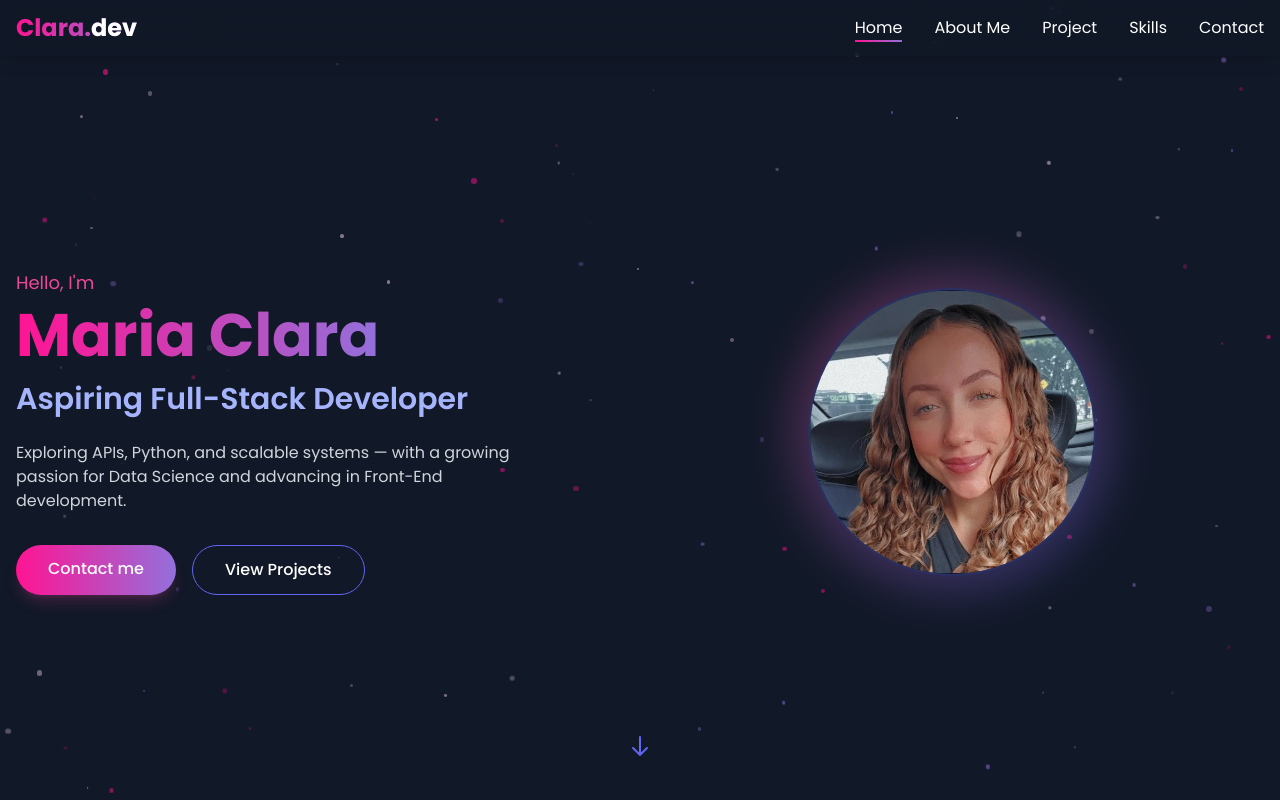
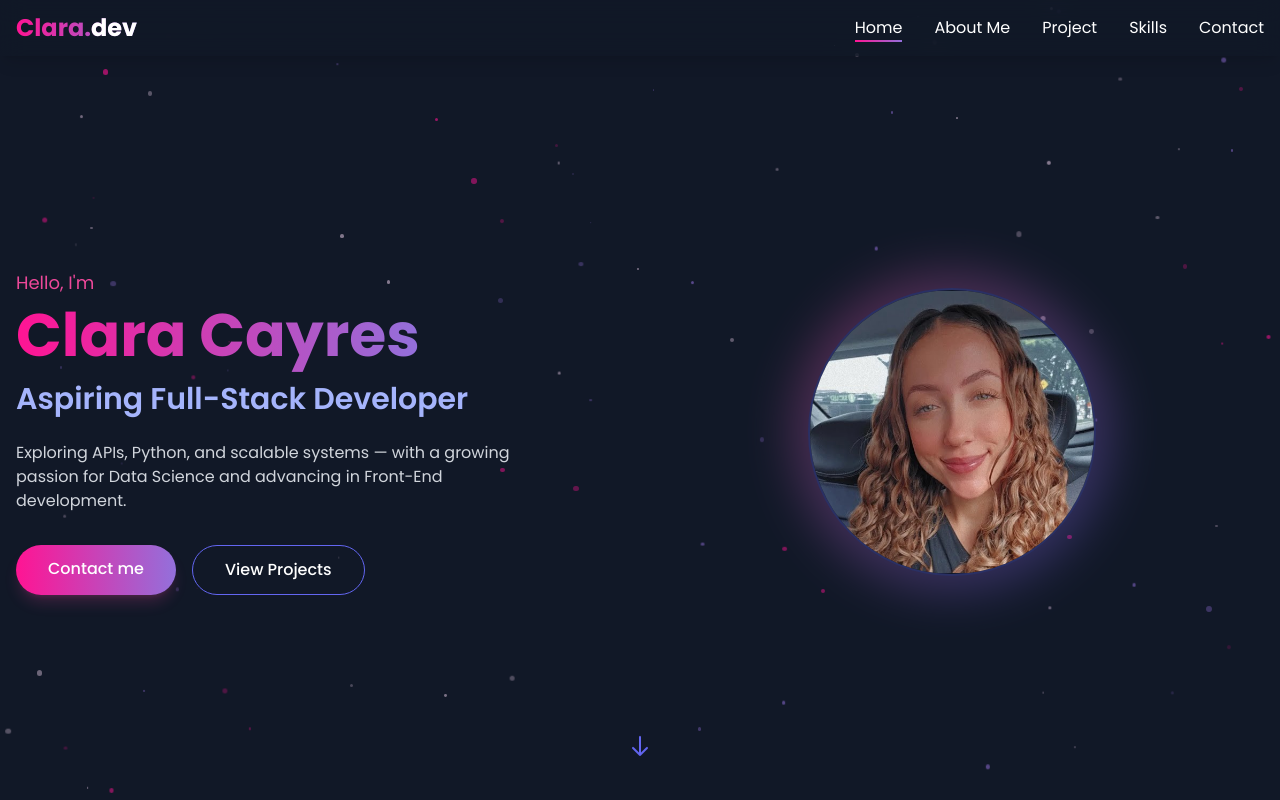
Before and after one commit to claracayres/claracayres-portfolio, a React (Vite) app: page / in a window 1280 px wide. Shown: the top 800 px of the page. Built offline with nearby package versions, Linux system fonts and the light colour scheme.

Commit message:
Atualização

```diff
--- a/src/pages/Home.jsx
+++ b/src/pages/Home.jsx
@@ -9,7 +9,7 @@ const Home = () => {
             <div className="md:w-1/2 text-center md:text-left mb-10 md:mb-0">
                 <p className="text-pink text-lg mb-2">Hello, I'm</p>
                 <h1 className="text-4xl md:text-6xl font-bold mb-4">
-                    <span className="gradient-text">Maria Clara</span>
+                    <span className="gradient-text">Clara Cayres</span>
                 </h1>
                 <h2 className="text-2xl md:text-3xl font-semibold mb-6 text-lightPurple">Aspiring Full-Stack Developer</h2>
                 <p className="text-gray-300 mb-8 max-w-lg mx-auto md:mx-0">
```
